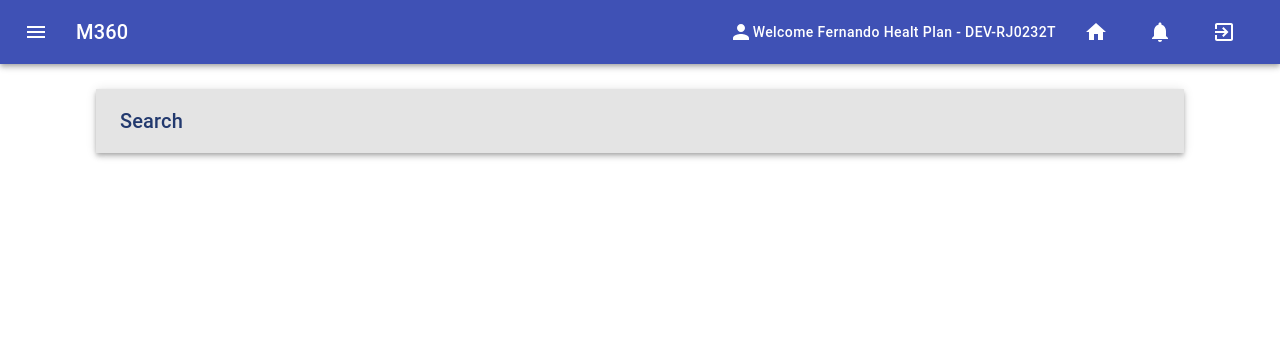
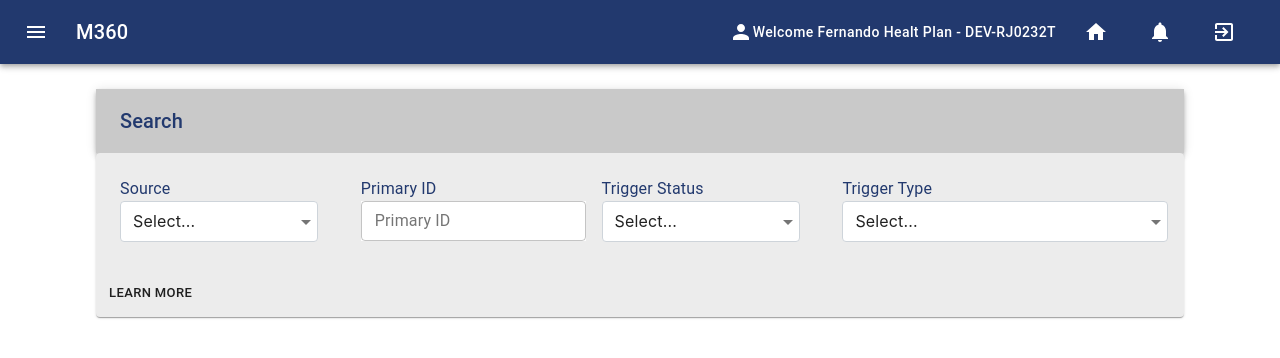
Before and after one commit to fToledo29/ui-dev-challenge, a React (Create React App) app: page / in a window 1280 px wide. Shown: the top 358 px of the page. Built offline with nearby package versions, Linux system fonts and the light colour scheme.

Commit message:
Search component and search parameters component added, events class created

```diff
--- /dev/null
+++ b/src/classes/events.js
@@ -0,0 +1,18 @@
+import React from 'react';
+
+export class EventChange {
+
+	value;
+
+	setValue;
+
+	constructor() {
+		const [triggerStatus, setTriggerStatus] = React.useState("");
+		this.value = triggerStatus;
+		this.setValue = setTriggerStatus;
+	}
+
+	onEvent = (event) => {
+		this.setValue(event.target.value);
+	}
+}
--- a/src/components/nav/nav.component.js
+++ b/src/components/nav/nav.component.js
@@ -1,20 +1,27 @@
 import React from 'react';
+
 // Mat components
 import Toolbar from '@material-ui/core/Toolbar';
 import IconButton from '@material-ui/core/IconButton';
 import Typography from '@material-ui/core/Typography';
 import AppBar from '@material-ui/core/AppBar';
 import Button from '@material-ui/core/Button';
+
 // Styles
-import { createMuiTheme, ThemeProvider } from '@material-ui/core/styles';
+import { ThemeProvider } from '@material-ui/core/styles';
 import { makeStyles } from '@material-ui/core/styles';
 import './nav.component.css';
+
 //  Mat Icons
 import MenuIcon from '@material-ui/icons/Menu';
 import NotificationsIcon from '@material-ui/icons/Notifications';
 import HomeIcon from '@material-ui/icons/Home';
 import ExitToAppIcon from '@material-ui/icons/ExitToApp';
 import PersonIcon from '@material-ui/icons/Person';
+import { createMuiTheme } from "@material-ui/core/styles";
+
+// Utils
+import * as shared from '../../shared/constants';
 
 /**
  * Setting up custom styles
@@ -31,32 +38,23 @@ const useStyles = makeStyles((theme) => ({
 	},
 	text: {
 		textTransform: 'initial'
+	},
+	blueBackground: {
+		backgroundColor: shared.USESTYLES.blueBackground,
 	}
 }));
-
-/**
- * Sets Appbar theme
- */
-const theme = createMuiTheme({
-	palette: {
-		primary: {
-			main: '#233A6F',
-		},
-		secondary: {
-			main: '#0089CF',
-		},
-	},
-});
 
 /**
  * Renders Navegation bar
  */
 export default function Navbar() {
+
 	const classes = useStyles();
+
 	return (
 		<div className="nav-container">
-			<ThemeProvider theme={theme}>
-				<AppBar position="static">
+			{/* <ThemeProvider theme={themex}> */}
+				<AppBar position="static" className={classes.blueBackground}>
 					<Toolbar>
 						<IconButton
 							edge="start"
@@ -83,7 +81,7 @@ export default function Navbar() {
 						</Button>
 					</Toolbar>
 				</AppBar>
-			</ThemeProvider>
+			{/* </ThemeProvider> */}
 		</div>
 	);
 }
--- /dev/null
+++ b/src/components/timers/search/search-parameters/config-select.js
@@ -0,0 +1,39 @@
+import { withStyles } from '@material-ui/core/styles';
+import InputBase from '@material-ui/core/InputBase';
+
+export const getBootstrapInput = (inputWidth) => {
+	const BootstrapInput = withStyles((theme) => ({
+
+		root: {
+		'label + &': {
+			marginTop: theme.spacing(3),
+		},
+		},
+		input: {
+			width: inputWidth,
+			borderRadius: 4,
+			position: 'relative',
+			backgroundColor: theme.palette.background.paper,
+			border: '1px solid #ced4da',
+			fontSize: 16,
+			padding: '10px 26px 10px 12px',
+			transition: theme.transitions.create(['border-color', 'box-shadow']),
+			fontFamily: [
+				'-apple-system',
+				'BlinkMacSystemFont',
+				'"Segoe UI"',
+				'Roboto',
+				'Arial',
+				'"Segoe UI Emoji"',
+				'"Segoe UI Symbol"',
+			].join(','),
+			'&:focus': {
+				borderRadius: 4,
+				borderColor: '#80bdff',
+				boxShadow: '0 0 0 0.2rem rgba(0,123,255,.25)',
+			}
+		}
+	}))(InputBase);
+
+	return BootstrapInput;
+}
--- /dev/null
+++ b/src/components/timers/search/search-parameters/search-parameters.component.css
@@ -0,0 +1,3 @@
+form {
+   display: flex;
+}
--- /dev/null
+++ b/src/components/timers/search/search-parameters/search-parameters.component.js
@@ -0,0 +1,123 @@
+import React from "react";
+import { makeStyles } from "@material-ui/core/styles";
+import TextField from "@material-ui/core/TextField";
+import Typography from "@material-ui/core/Typography";
+import FormControl from "@material-ui/core/FormControl";
+import NativeSelect from '@material-ui/core/NativeSelect';
+import * as selectConfig from './config-select';
+
+import { EventChange }  from '../../../../classes/events';
+
+// Styles
+import "./search-parameters.component.css";
+
+// Utils
+import * as shared from "../../../../shared/constants";
+
+
+const useStyles = makeStyles((theme) => ({
+  root: {
+	"& > *": {
+	  margin: theme.spacing(1),
+	  width: "25ch",
+	},
+  },
+  pos: {
+	marginBottom: 12,
+	color: shared.USESTYLES.blueLabel,
+  },
+  backGroundField: {
+	backgroundColor: "#fff",
+  },
+}));
+
+
+
+
+
+export default function SearchParameters() {
+
+	const classes = useStyles();
+
+	const BootstrapInput18Rem = selectConfig.getBootstrapInput('18rem');
+
+	const BootstrapInput10Rem = selectConfig.getBootstrapInput('10rem');
+
+	const onSource = new EventChange();
+
+	const onTS = new EventChange();
+
+	const onTriggerType = new EventChange();
+
+  return (
+	<div>
+	  <form className={classes.root} noValidate autoComplete="off">
+		<Typography className={classes.pos}>
+		  	<FormControl className={classes.margin}>
+		  		Source
+				<NativeSelect
+				id="select-source"
+				value={onSource.value}
+				onChange={onSource.onEvent}
+				input={<BootstrapInput10Rem />}>
+					<option value="" disabled>
+						Select...
+					</option>
+					<option value={1}>Application</option>
+					<option value={2}>Member</option>
+				</NativeSelect>
+			</FormControl>
+		</Typography>
+
+		<Typography className={classes.pos} color="textSecondary">
+			  Primary ID
+		  <TextField
+			height="25%"
+			className={classes.backGroundField}
+			id="outlined-basic"
+			label="Primary ID"
+			variant="outlined"
+			size="small"
+		  />
+		</Typography>
+
+		<Typography className={classes.pos} color="textSecondary">
+		  	<FormControl className={classes.margin}>
+			  Trigger Status
+				<NativeSelect
+				id="select-trigger"
+				value={onTS.value}
+				onChange={onTS.onEvent.bind(this)}
+				input={<BootstrapInput10Rem />}>
+					<option value="" disabled>
+						Select...
+					</option>
+					<option value={1}>All</option>
+					<option value={2}>OPEN</option>
+					<option value={3}>CLOSED</option>
+				</NativeSelect>
+			</FormControl>
+		</Typography>
+
+		<Typography className={classes.pos} color="textSecondary">
+		  	<FormControl className={classes.margin}>
+			  Trigger Type
+				<NativeSelect
+				id="demo-customized-select-native"
+				value={onTriggerType.value}
+				onChange={onTriggerType.onEvent}
+				input={<BootstrapInput18Rem />}>
+					<option value="" disabled>
+						Select...
+					</option>
+					<option value={10}>one</option>
+					<option value={20}>two</option>
+					<option value={30}>Three</option>
+					<option value={30}>Four</option>
+				</NativeSelect>
+			</FormControl>
+		</Typography>
+	  </form>
+	</div>
+  );
+}
--- /dev/null
+++ b/src/components/timers/search/search.component.css
@@ -0,0 +1,5 @@
+.MuiInputBase-root,
+.MuiFormControl-root,
+.MuiInputBase-input {
+   height: 30px;
+}
--- /dev/null
+++ b/src/components/timers/search/search.component.js
@@ -0,0 +1,45 @@
+import React from 'react';
+import { makeStyles } from '@material-ui/core/styles';
+import Card from '@material-ui/core/Card';
+import CardActions from '@material-ui/core/CardActions';
+import CardContent from '@material-ui/core/CardContent';
+import Button from '@material-ui/core/Button';
+import SearchParameters from './search-parameters/search-parameters.component'
+
+// Utils
+// import * as shared from '../../../shared/constants'
+
+
+const useStyles = makeStyles({
+  root: {
+    minWidth: 275,
+    backgroundColor: '#ececec'
+  },
+  bullet: {
+    display: 'inline-block',
+    margin: '0 2px',
+    transform: 'scale(0.8)',
+  },
+  title: {
+    fontSize: 14,
+  },
+  pos: {
+    marginBottom: 12
+  },
+});
+
+export default function Search() {
+
+   const classes = useStyles();
+
+   return (
+      <Card className={classes.root}>
+         <CardContent>
+            <SearchParameters />
+         </CardContent>
+         <CardActions>
+            <Button size="small">Learn More</Button>
+         </CardActions>
+      </Card>
+   );
+}
--- a/src/components/timers/timers.component.js
+++ b/src/components/timers/timers.component.js
@@ -1,12 +1,18 @@
 import React from 'react';
 import './timers.component.css'
+import Search from './search/search.component';
+
+// Material
 import AppBar from '@material-ui/core/AppBar';
 import Toolbar from '@material-ui/core/Toolbar';
 import Typography from '@material-ui/core/Typography';
 import { makeStyles } from '@material-ui/core/styles';
 
+// Utils
+import * as shared from '../../shared/constants'
+
 /**
- * Customize Appbar and Typography styles.
+ * Setting up custom styles
  */
 const useStyles = makeStyles((theme) => ({
 	root: {
@@ -17,27 +23,36 @@ const useStyles = makeStyles((theme) => ({
 	},
 	title: {
 		flexGrow: 1,
-      color: '#22396E'
 	},
-    bar: {
-        backgroundColor: '#E4E4E4'
+	text: {
+		textTransform: 'initial'
+	},
+	greyBackground: {
+		backgroundColor: shared.USESTYLES.grayBackground
+    },
+    grayLabel: {
+        color: shared.USESTYLES.blueLabel
     }
 }));
+
 
 /**
  * Renders Times section
  */
 export default function Timers() {
+
     const classes = useStyles();
+
     return (
         <div className="timers-container">
-            <AppBar position="static" className={classes.bar}>
-                <Toolbar>
-                    <Typography variant="h6" className={classes.title}>
+                <AppBar position="static">
+                    <Toolbar className={classes.greyBackground}>
+                        <Typography variant="h6" className={classes.grayLabel}>
                             Search
                         </Typography>
                     </Toolbar>
                 </AppBar>
+                <Search />
         </div>
     )
 }
--- /dev/null
+++ b/src/shared/constants.js
@@ -0,0 +1,29 @@
+import { createMuiTheme } from "@material-ui/core/styles";
+
+const mainBlueColor = '#22396E';
+const mainGreyColor = '#C9C9C9';
+
+/**
+ * Sets main theme
+ */
+export const THEME = createMuiTheme({
+	palette: {
+		primary: {
+      	main: mainBlueColor,
+   	 },
+    	secondary: {
+      	main: "#0089CF",
+    	}
+	}
+});
+
+/**
+ * Customized styles.
+ */
+export const USESTYLES = {
+	blueLabel: mainBlueColor,
+	grayLabel: mainGreyColor,
+	grayBackground: mainGreyColor,
+	blueBackground: mainBlueColor
+		// backgroundColor: mainBlueColor,
+};
```
Lines whose indentation alone changed are shown as unchanged.
